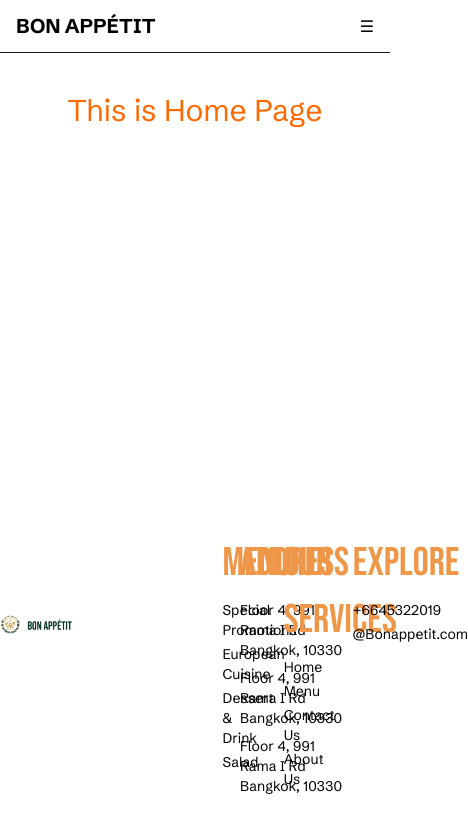
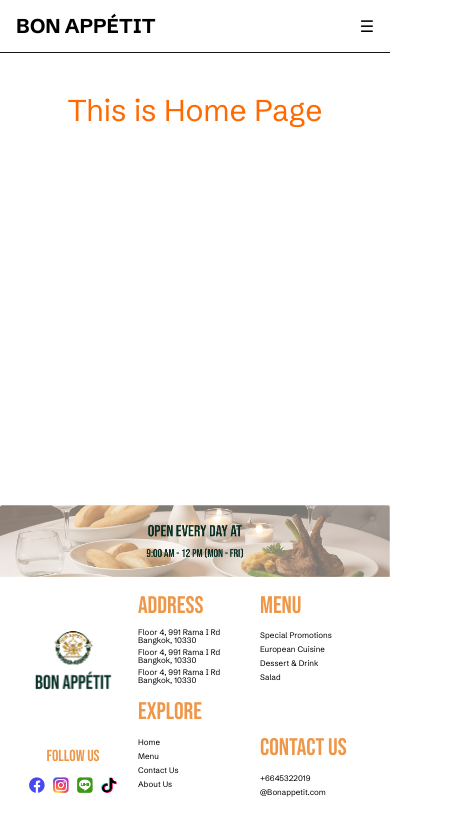
Before and after one commit to OrionLynn19/restaurant-bon-appetit, a Next.js app: page / in a window 390 px wide. Shown: the top 836 px of the page, 468 px wide, since content can reach past the window. Built offline with nearby package versions, Linux system fonts and the light colour scheme.

Commit message:
added footer mobile view

```diff
--- a/src/components/Footer.tsx
+++ b/src/components/Footer.tsx
@@ -8,8 +8,21 @@ const NAV = [
 ];
 export default function Footer() {
   return (
-    <footer className="mt-2 text-sm">
-      <div className="flex max-w-[1440px] mx-auto py-10 ">
+    <footer className="mt-2 text-sm w-full">
+      {/* Desktop Footer (unchanged) */}
+      <div className="hidden sm:block">
+        <Image
+          className="w-full h-[267px] object-cover object-center sm:h-[200px] xs:h-[120px]"
+          src="/images/footer-background.png"
+          alt="footer-bon-icon"
+          width={1440}
+          height={267}
+          style={{
+            maxWidth: "100vw",
+            height: "auto",
+          }}
+        />
+        <div className="flex mx-[40px] py-10 ">
           {/* Left: Clinic IconxInfo + Address */}
           <div className="flex gap-40 w-[55%] ">
             {/* Clinic IconxInfo */}
@@ -84,7 +97,8 @@ export default function Footer() {
                 <h3
                   className="text-[40px] pb-2 text-[#EF9748]"
                   style={{
-                  fontFamily: "var(--font-bebas), Arial, Helvetica, sans-serif",
+                    fontFamily:
+                      "var(--font-bebas), Arial, Helvetica, sans-serif",
                   }}
                 >
                   ADDRESS
@@ -120,14 +134,15 @@ export default function Footer() {
             </section>
           </div>
           {/* Right: Menu, Our Services, Explore */}
-        <div className="w-[45%] grid grid-cols-3 gap-8">
+          <div className="w-[45%] grid grid-cols-3 gap-8 ">
             {/* Menu */}
             <section className="px-2">
               <div>
                 <h3
                   className="text-[#EF9748] text-[40px] pb-2"
                   style={{
-                  fontFamily: "var(--font-bebas), Arial, Helvetica, sans-serif",
+                    fontFamily:
+                      "var(--font-bebas), Arial, Helvetica, sans-serif",
                   }}
                 >
                   MENU
@@ -176,10 +191,11 @@ export default function Footer() {
                 <h3
                   className="text-[#EF9748] text-[40px] pb-2"
                   style={{
-                  fontFamily: "var(--font-bebas), Arial, Helvetica, sans-serif",
+                    fontFamily:
+                      "var(--font-bebas), Arial, Helvetica, sans-serif",
                   }}
                 >
-                Our services
+                  Explore
                 </h3>
                 <Link
                   href="/"
@@ -213,10 +229,11 @@ export default function Footer() {
                 <h3
                   className="text-[#EF9748] text-[40px] pb-2"
                   style={{
-                  fontFamily: "var(--font-bebas), Arial, Helvetica, sans-serif",
+                    fontFamily:
+                      "var(--font-bebas), Arial, Helvetica, sans-serif",
                   }}
                 >
-                Explore
+                  Contact Us
                 </h3>
                 <Link
                   href="#"
@@ -230,9 +247,239 @@ export default function Footer() {
                 >
                   @Bonappetit.com
                 </Link>
-
               </div>
             </section>
+          </div>
+        </div>
+      </div>
+      {/* Mobile Footer (grid, only on <sm screens) */}
+      <div className="block sm:hidden w-full  bg-white pt-6 pb-20">
+        <Image
+          className="w-full h-[267px] object-cover object-center sm:h-[200px] xs:h-[120px] pb-3"
+          src="/images/footer-background.png"
+          alt="footer-bon-icon"
+          width={1440}
+          height={267}
+          style={{
+            maxWidth: "100vw",
+            height: "auto",
+          }}
+        />
+        <div className="w-full h-[175px] bg-white px-4">
+          <div className="grid grid-cols-3 place-content-around w-full gap-x-2 h-full">
+            {/* Left Column */}
+            <div className="flex flex-col gap-10 pt-10 items-center space-y-2 w-full">
+              {/* Top: footer-bon-icon */}
+              <div className="flex flex-col items-center">
+                <Image
+                  className="mb-2"
+                  src="/images/footer-m.png"
+                  alt="footer-m"
+                  width={104}
+                  height={60}
+                />
+              </div>
+              {/* Bottom: Social icons */}
+              <div className="flex flex-col items-center">
+                <h3
+                  className="text-[#EF9748] text-[16px] pb-2"
+                  style={{
+                    fontFamily:
+                      "var(--font-bebas), Arial, Helvetica, sans-serif",
+                  }}
+                >
+                  Follow Us
+                </h3>
+                <div className="flex flex-row gap-x-2 justify-center">
+                  <a
+                    href="https://www.facebook.com/elevaclinic/"
+                    target="_blank"
+                    rel="noopener noreferrer"
+                    aria-label="Facebook"
+                    className="text-xs"
+                  >
+                    <Image
+                      src="/images/facebook.png"
+                      alt="Facebook"
+                      width={16}
+                      height={16}
+                    />
+                  </a>
+                  <a
+                    href="https://www.instagram.com/eleva_clinic/"
+                    target="_blank"
+                    rel="noopener noreferrer"
+                    aria-label="Instagram"
+                    className="text-xs"
+                  >
+                    <Image
+                      src="/images/instagram.png"
+                      alt="Instagram"
+                      width={16}
+                      height={16}
+                    />
+                  </a>
+                  <a
+                    href="https://www.tiktok.com/@eleva_clinic"
+                    target="_blank"
+                    rel="noopener noreferrer"
+                    aria-label="TikTok"
+                    className="text-xs"
+                  >
+                    <Image
+                      src="/images/line.png"
+                      alt="TikTok"
+                      width={16}
+                      height={16}
+                    />
+                  </a>
+                  <a
+                    href="https://page.line.me/757enuzp"
+                    target="_blank"
+                    rel="noopener noreferrer"
+                    aria-label="Line"
+                    className="text-xs"
+                  >
+                    <Image
+                      src="/images/tik tok.png"
+                      alt="Line"
+                      width={16}
+                      height={16}
+                    />
+                  </a>
+                </div>
+              </div>
+            </div>
+            {/* Middle Column */}
+            <div className="flex flex-col space-y-2 w-full">
+              {/* Top: Address section */}
+              <div className="flex flex-col ">
+                <h3
+                  className="text-[#EF9748] text-[24px] pb-1"
+                  style={{
+                    fontFamily:
+                      "var(--font-bebas), Arial, Helvetica, sans-serif",
+                  }}
+                >
+                  ADDRESS
+                </h3>
+                <p
+                  className="text-[10px] scale-[0.8] origin-left leading-none text-black"
+                  style={{
+                    fontFamily:
+                      "var(--font-schibsted), Arial, Helvetica, sans-serif",
+                  }}
+                >
+                  Floor 4, 991 Rama I Rd Bangkok, 10330
+                </p>
+                <p
+                  className="text-[10px] scale-[0.8] origin-left leading-none text-black"
+                  style={{
+                    fontFamily:
+                      "var(--font-schibsted), Arial, Helvetica, sans-serif",
+                  }}
+                >
+                  Floor 4, 991 Rama I Rd Bangkok, 10330
+                </p>
+                <p
+                  className="text-[10px] scale-[0.8] origin-left leading-none text-black"
+                  style={{
+                    fontFamily:
+                      "var(--font-schibsted), Arial, Helvetica, sans-serif",
+                  }}
+                >
+                  Floor 4, 991 Rama I Rd Bangkok, 10330
+                </p>
+              </div>
+              {/* Bottom: Explore section */}
+              <div className="flex flex-col gap-y-1">
+                <h3
+                  className="text-[#EF9748] text-[24px] pb-1"
+                  style={{
+                    fontFamily:
+                      "var(--font-bebas), Arial, Helvetica, sans-serif",
+                  }}
+                >
+                  Explore
+                </h3>
+                <Link
+                  href="/"
+                  className="text-black text-[10px] scale-[0.8] origin-left leading-none hover:text-[#837e7d]"
+                >
+                  Home
+                </Link>
+                <Link
+                  href="/menu"
+                  className="text-black  text-[10px] scale-[0.8] origin-left leading-none hover:text-[#837e7d]"
+                >
+                  Menu
+                </Link>
+                <Link
+                  href="/contact"
+                  className="text-black text-[10px] scale-[0.8] origin-left leading-none hover:text-[#837e7d]"
+                >
+                  Contact Us
+                </Link>
+                <Link
+                  href="/about"
+                  className="text-black text-[10px] scale-[0.8] origin-left leading-none hover:text-[#837e7d]"
+                >
+                  About Us
+                </Link>
+              </div>
+            </div>
+            {/* Right Column */}
+            <div className="flex flex-col space-y-2 w-full">
+              {/* Top: Menu section */}
+              <div className="flex flex-col gap-y-1">
+                <h3
+                  className="text-[#EF9748] text-[24px] pb-1"
+                  style={{
+                    fontFamily:
+                      "var(--font-bebas), Arial, Helvetica, sans-serif",
+                  }}
+                >
+                  MENU
+                </h3>
+                <p className="text-[10px] scale-[0.8] origin-left leading-none text-black m-0 p-0">
+                  Special Promotions
+                </p>
+                <p className="text-[10px] scale-[0.8] origin-left leading-none text-black m-0 p-0">
+                  European Cuisine
+                </p>
+                <p className="text-[10px] scale-[0.8] origin-left leading-none text-black m-0 p-0">
+                  Dessert & Drink
+                </p>
+                <p className="text-[10px] scale-[0.8] origin-left leading-none text-black m-0 p-0">
+                  Salad
+                </p>
+              </div>
+              {/* Bottom: Contact section */}
+              <div className="flex flex-col gap-y-1 pt-10">
+                <h3
+                  className="text-[#EF9748] text-[24px] pb-1"
+                  style={{
+                    fontFamily:
+                      "var(--font-bebas), Arial, Helvetica, sans-serif",
+                  }}
+                >
+                  Contact Us
+                </h3>
+                <Link
+                  href="#"
+                  className="text-[10px] scale-[0.8] origin-left leading-none text-black m-0 p-0 hover:text-[#837e7d]"
+                >
+                  +6645322019
+                </Link>
+                <Link
+                  href="https://www.bonappetit.com/"
+                  className="text-[10px] scale-[0.8] origin-left leading-none text-black m-0 p-0 hover:text-[#837e7d]"
+                >
+                  @Bonappetit.com
+                </Link>
+              </div>
+            </div>
+          </div>
         </div>
       </div>
     </footer>
```
Also changed, not shown: public/images/footer-m.png (added). Lines whose indentation alone changed are shown as unchanged.
